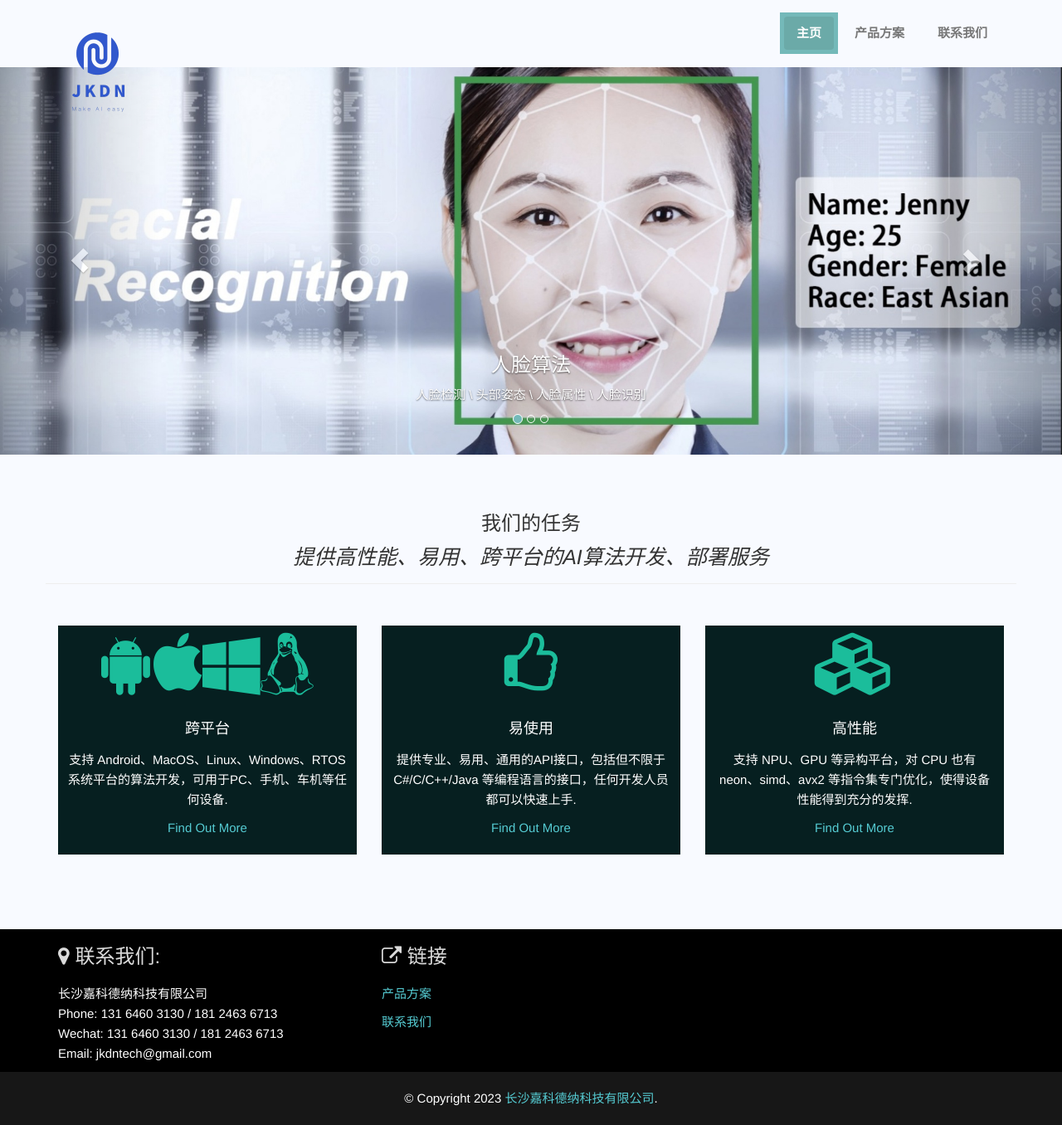
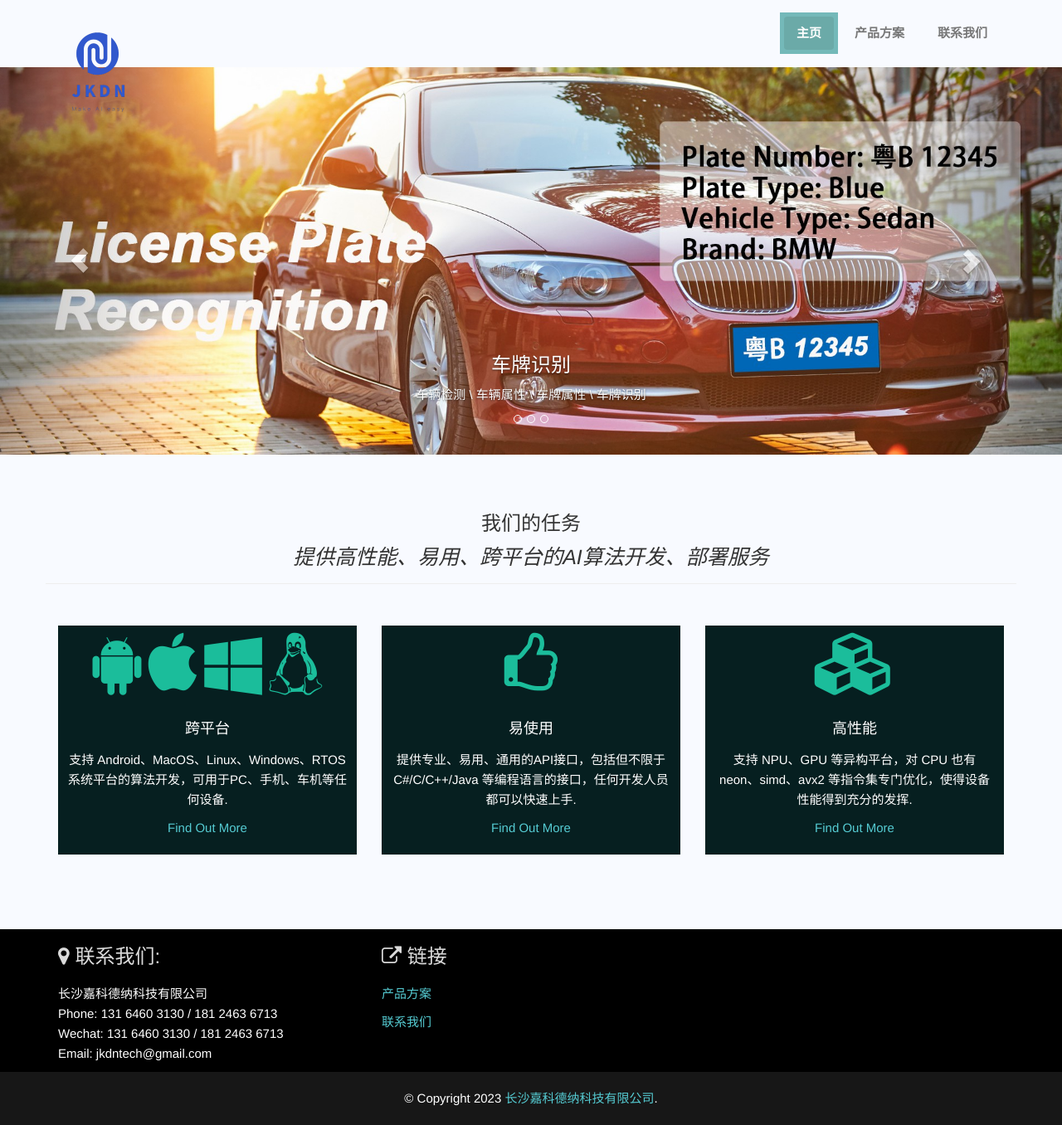
Before and after one commit to JKDN-Tech/JKDN-Tech.github.io, a Jekyll site: the page built from index.html, in a window 1280 px wide. Shown: the whole page at 83% size. Built offline with Jekyll 4.4.1, drawn with Linux system fonts in a browser that asks for light colours.

Commit message:
auto update

```diff
--- a/_layouts/home_style.html
+++ b/_layouts/home_style.html
@@ -80,7 +80,7 @@
             <div class="row services-row services-row-head services-row-1">
                 <div class="col-lg-4 col-md-4 col-sm-4 col-xs-12">
                     <div class="services-group wow animated fadeInLeft" data-wow-offset="40">
-                        <p class="services-icon"><i class="fa fa-android fa-5x"></i>&nbsp;<i class="fa fa-apple fa-5x"></i><i class="fa fa-windows fa-5x"></i><i class="fa fa-linux fa-5x"></i></p>
+                        <p class="services-icon"><i class="fa fa-android fa-5x"></i>&nbsp;&nbsp;<i class="fa fa-apple fa-5x"></i>&nbsp;&nbsp;<i class="fa fa-windows fa-5x"></i>&nbsp;&nbsp;<i class="fa fa-linux fa-5x"></i></p>
                         <h4 class="services-title">跨平台</h4>
                         <p class="services-body">支持 Android、MacOS、Linux、Windows、RTOS 系统平台的算法开发，可用于PC、手机、车机等任何设备.</p>
                         <p class="services-more"><a href="#">Find Out More</a></p>
```
